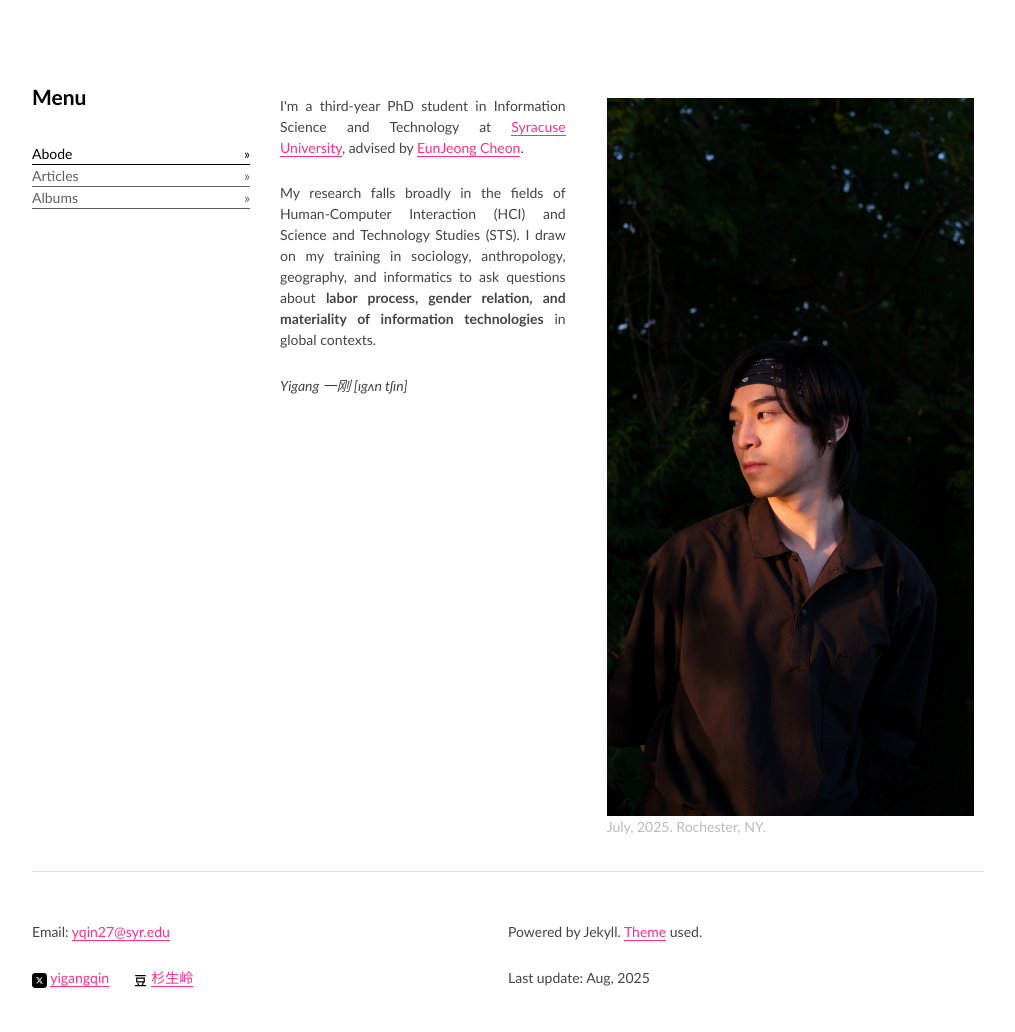
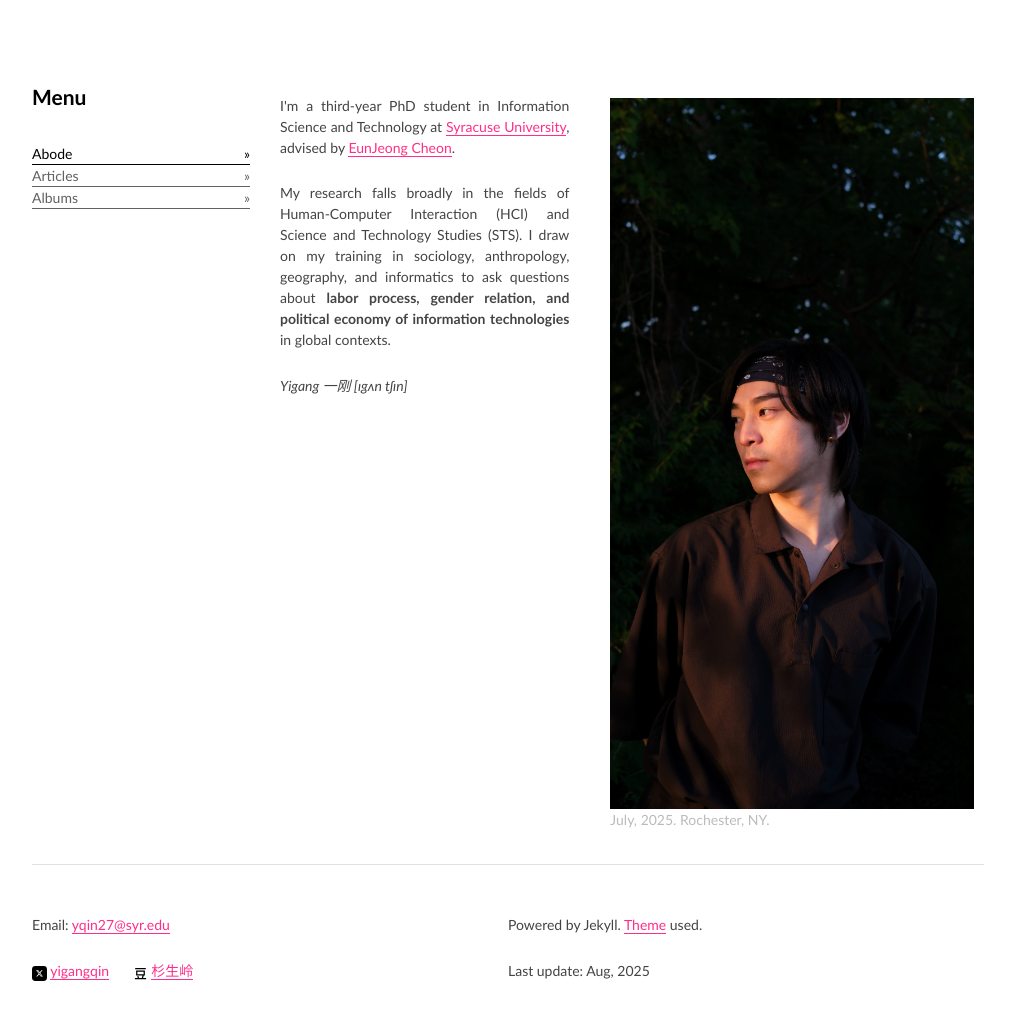
Before and after one commit to yigangqn/yigangqn.github.io, a Jekyll site: the page built from index.html, in a window 1280 px wide. Shown: the whole page, without its empty margins (132-1147 px from the left). Built offline with Jekyll 4.4.1, drawn with Linux system fonts in a browser that asks for light colours.

Commit message:
update abode text

```diff
--- a/index.html
+++ b/index.html
@@ -20,7 +20,7 @@
     <p>
       My research falls broadly in the fields of Human-Computer Interaction (HCI) and Science and Technology Studies (STS).
       I draw on my training in sociology, anthropology, geography, and informatics to
-      ask questions about <b>labor process, gender relation, and materiality of information technologies</b>
+      ask questions about <b>labor process, gender relation, and political economy of information technologies</b>
       in global contexts.
     </p>
 
```
Also changed, not shown: 1 other file.
